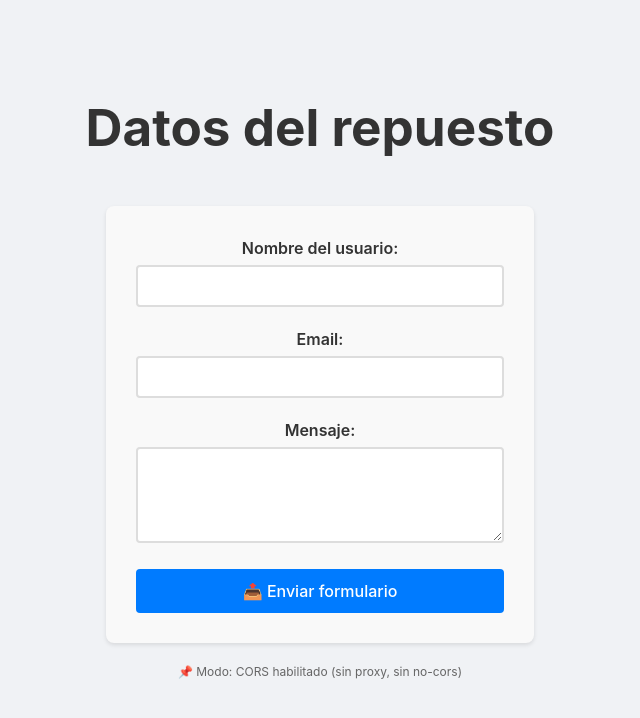
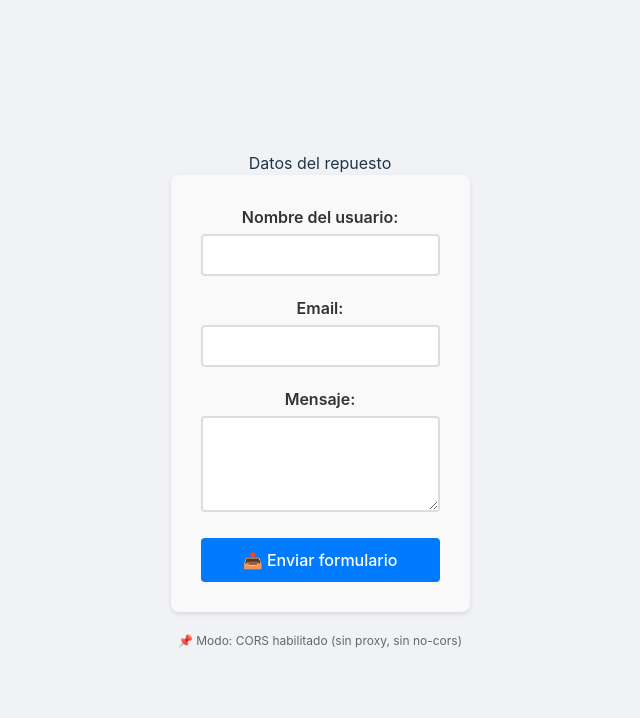
Before and after one commit to JCmixia/organizap, a React (Vite) app: page / in a window 1280 px wide. Shown: the top 718 px of the page, without its empty margins (320-960 px from the left). Built offline with nearby package versions, Linux system fonts and the light colour scheme.

Commit message:
formulario 250326

```diff
--- a/package.json
+++ b/package.json
@@ -11,7 +11,6 @@
     "preview": "vite preview",
     "predeploy": "npm run build",
     "deploy": "gh-pages -d dist"
-
   },
   "dependencies": {
     "react": "^19.2.0",
--- a/src/App.jsx
+++ b/src/App.jsx
@@ -5,7 +5,6 @@ import './App.css'
 function App() {
   return (
     <div className="app">
-      <h1>Datos del repuesto</h1>
       <Formulario />
     </div>
   )
--- a/src/components/Formulario.jsx
+++ b/src/components/Formulario.jsx
@@ -101,6 +101,8 @@ function Formulario() {
         </div>
       )}
 
+      <label className="campo">Datos del repuesto</label>
+
       <form onSubmit={handleSubmit} className="formulario">
         <div className="campo">
           <label>Nombre del usuario:</label>
```
